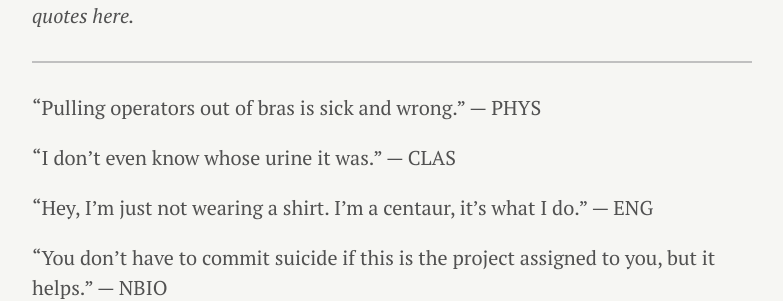
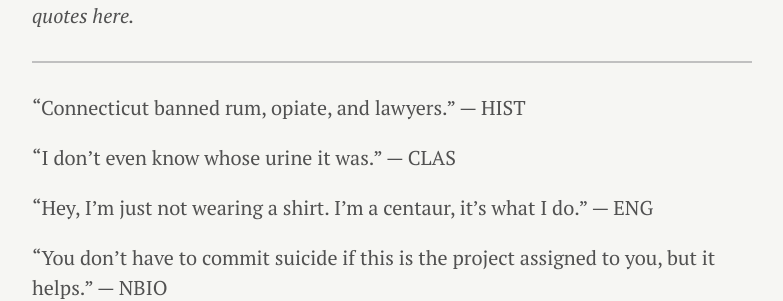
Before and after one commit to mrandhahn/gravitymagazine.org, a Jekyll site: the page built from _posts/2014-01-14-Professor-Quotes.md, in a window 1280 px wide and 900 px high. Shown: the part 260-561 px from the top of the window, without its empty margins (248-1031 px from the left). Built offline with Jekyll 4.4.1, drawn with Linux system fonts in a browser that asks for light colours; Markdown is read by kramdown in place of the engine named in the settings; some of the changed text lies outside the part shown.

Commit message:
even more testing revisions

```diff
--- a/_posts/2014-01-14-Professor-Quotes.md
+++ b/_posts/2014-01-14-Professor-Quotes.md
@@ -7,7 +7,7 @@ title: Professor Quotes
 
 ***
 
-“Pulling operators out of bras is sick and wrong.” — PHYS
+“Connecticut banned rum, opiate, and lawyers.” — HIST
 
 “I don’t even know whose urine it was.” — CLAS
 
```
Also changed, not shown: other parts of _posts/2014-01-14-Professor-Quotes.md (+0 -2 lines).
